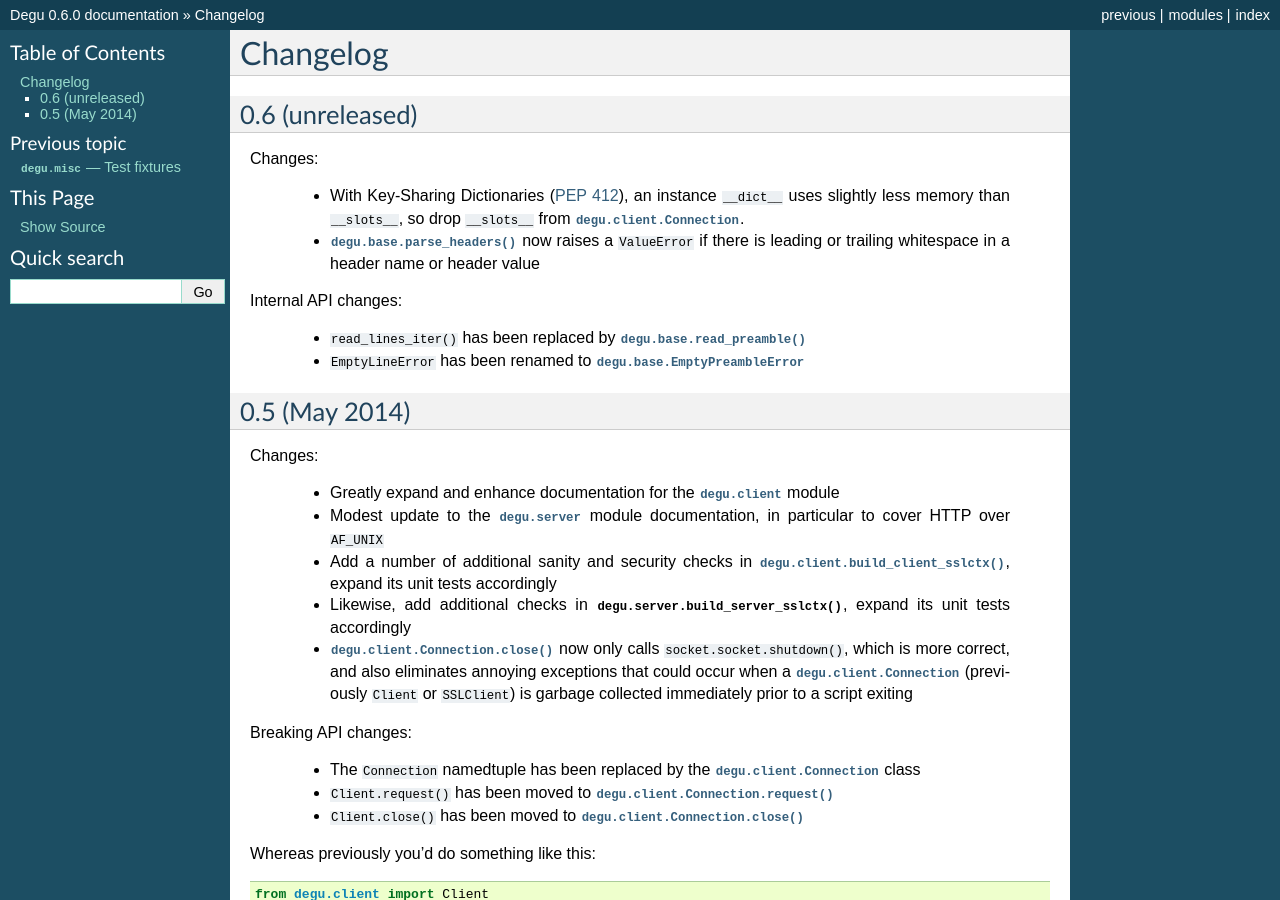
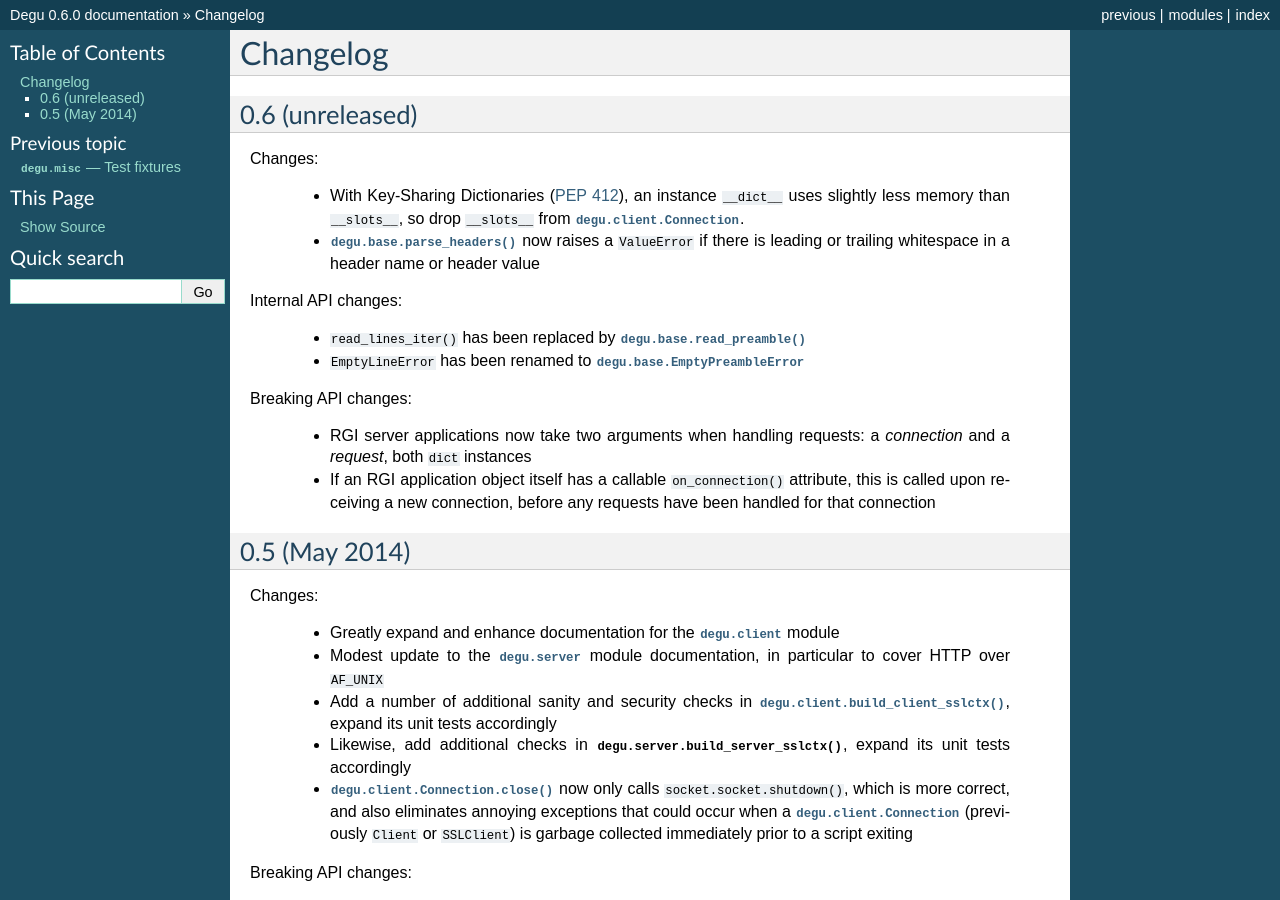
Before and after one commit to json420/degu, a Sphinx documentation site: the page built from doc/changelog.rst, in a window 1280 px wide and 900 px high. Built offline with Sphinx 7.4.7, drawn with Linux system fonts in a browser that asks for light colours.

Commit message:
Update changelog.rst

```diff
--- a/doc/changelog.rst
+++ b/doc/changelog.rst
@@ -21,6 +21,15 @@ Internal API changes:
       :func:`degu.base.read_preamble()`
 
     * ``EmptyLineError`` has been renamed to :exc:`degu.base.EmptyPreambleError`
+
+Breaking API changes:
+
+    * RGI server applications now take two arguments when handling requests: a
+      *connection* and a *request*, both ``dict`` instances
+
+    * If an RGI application object itself has a callable ``on_connection()``
+      attribute, this is called upon receiving a new connection, before any
+      requests have been handled for that connection
 
 
 0.5 (May 2014)
```
